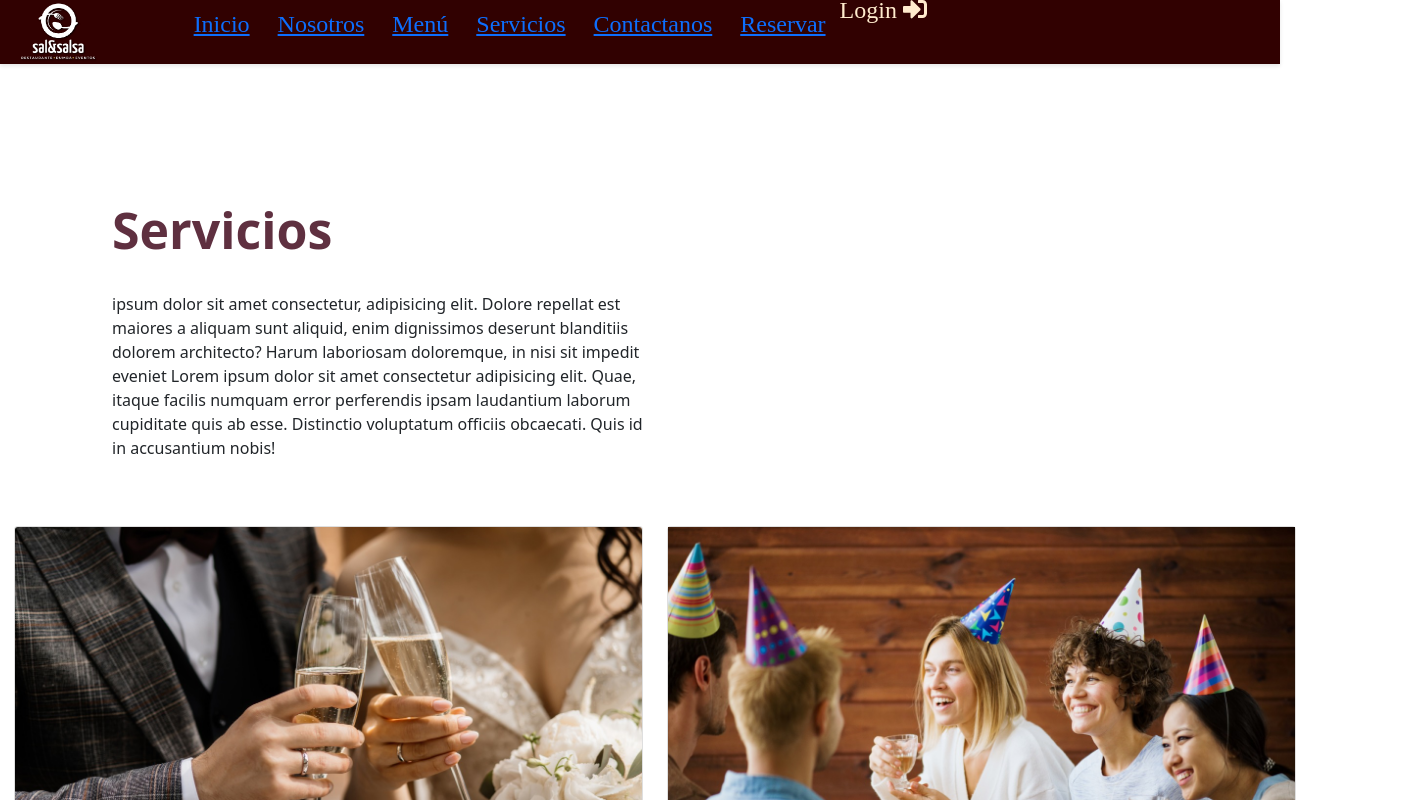
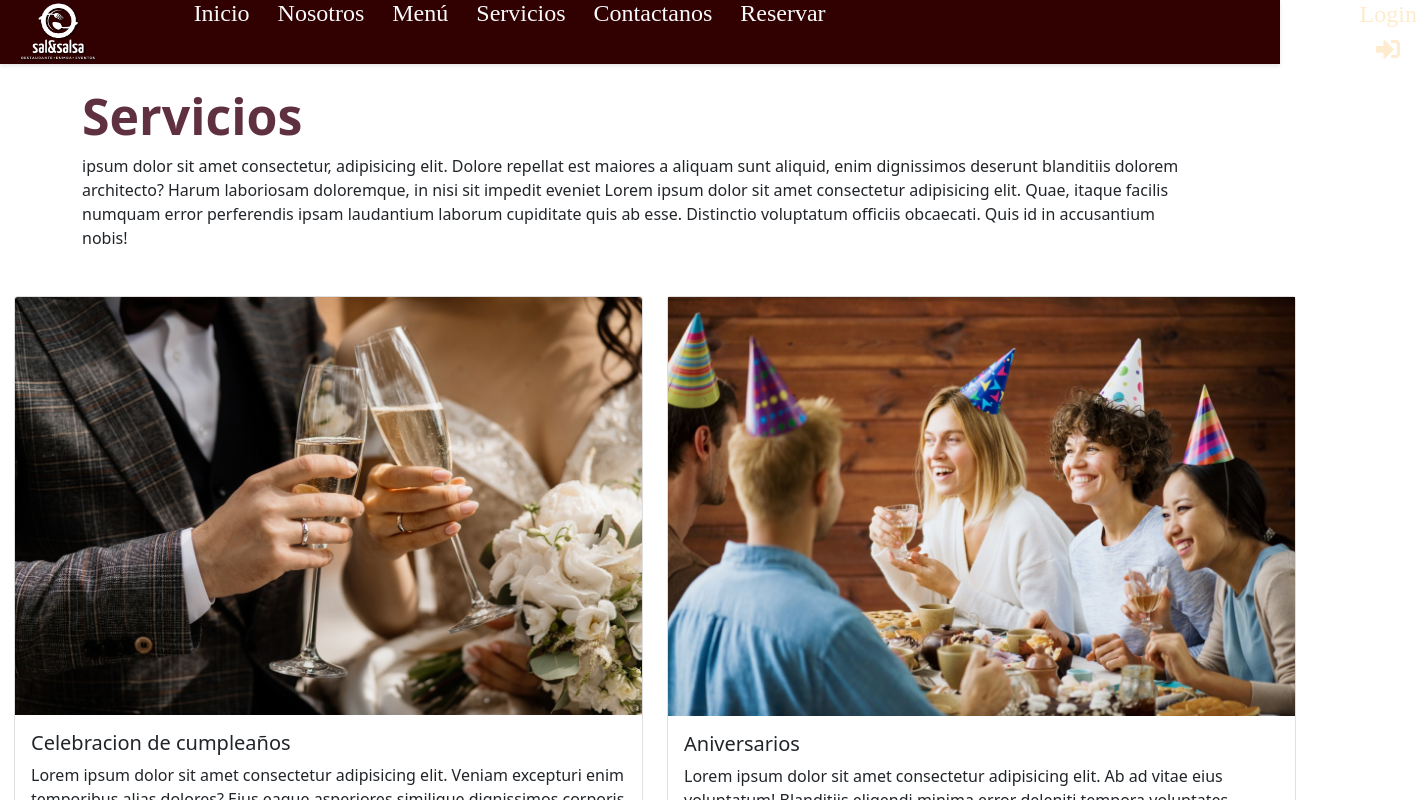
Before and after one commit to MALEROCHA03/RESTAURANTE-REACT, a React (Create React App) app: page /servicios in a window 1280 px wide. Shown: the top 800 px of the page, 1417 px wide, since content can reach past the window. Built offline with nearby package versions, Linux system fonts and the light colour scheme.

Commit message:
arreglando cositas del nav

```diff
--- a/src/components/Header/Header.jsx
+++ b/src/components/Header/Header.jsx
@@ -40,38 +40,42 @@ export const Header = () => {
         <nav className={styles.menu} style={styleMenu}>
           <ul className={styles.menuList}>
             <li className={styles.menuItem}>
-              <Link to="/">Inicio</Link>
+              <Link to="/" className="text-light text-decoration-none" >Inicio</Link>
             </li>
             <li className={styles.menuItem}>
-              <Link to="/nosotros">Nosotros</Link>
+              <Link to="/nosotros" className="text-light text-decoration-none">Nosotros</Link>
             </li>
 
             <li className={styles.menuItem}>
-              <Link to="/menú">Menú</Link>
+              <Link to="/menú" className="text-light text-decoration-none">Menú</Link>
             </li>
             <li className={styles.menuItem}>
-              <Link to="/servicios">Servicios</Link>
+              <Link to="/servicios" className="text-light text-decoration-none">Servicios</Link>
             </li>
             <li className={styles.menuItem}>
-              <Link to="/contactanos">Contactanos</Link>
+              <Link to="/contactanos" className="text-light text-decoration-none">Contactanos</Link>
             </li>
 
             <li className={styles.menuItem}>
-              <Link to="/reservar">Reservar</Link>
+              <Link to="/reservar" className="text-light text-decoration-none">Reservar</Link>
             </li>
             <li>
+
+<div className="ingresar">
+
 
             {isAuthenticated ?(
               <>
 
               <Perfil/>
-              <button className={styles.ingresar} onClick= {() => logout({ returnTo: window.location.origin } ) }> salir { element } </button>
+              <button className={styles.ingresar} onClick= {() => logout({ returnTo: window.location.origin } ) }> Salir { element } </button>
 
             </>
             ) : (
               <button className={styles.ingresar} onClick={() => loginWithRedirect()}>Login { element } </button>
-            ) }
+              ) }
 
+              </div>
             </li>
           </ul>
         </nav>
--- a/src/components/Header/Header.module.css
+++ b/src/components/Header/Header.module.css
@@ -83,7 +83,16 @@
   }
 
   .ingresar{
+    margin-left: 520px;
+    margin-top: 15px;
     background: transparent;
     border:0px ;
     color: blanchedalmond;
+    justify-content: end;
+    align-items: flex-end;
+
   }
+
+  .moverLogin{
+
+  }
--- a/src/components/Servcios/Servicios.jsx
+++ b/src/components/Servcios/Servicios.jsx
@@ -18,10 +18,9 @@ export const Service = () => {
     return (
 
         <div className="container">
-            <div className="row">
-                <div className="col-md-6">
+
+                <div className="col-md-12">
                     <h1 id="margen">Servicios</h1>
-                    <br/>
                     <p>
                         {" "}
                         ipsum dolor sit amet consectetur, adipisicing elit. Dolore repellat
@@ -33,7 +32,7 @@ export const Service = () => {
                         voluptatum officiis obcaecati. Quis id in accusantium nobis!{" "}
                     </p>
                 </div>
-            </div>
+
 
             <section id="servicios" className="container">
                 <div className="row">
--- a/src/components/Servcios/Servicos.module.css
+++ b/src/components/Servcios/Servicos.module.css
@@ -1,7 +1,3 @@
-
-.col-md-6{
-  margin-top:  300px;
-}
 
   .separar {
     margin-top: 5%;
@@ -9,7 +5,7 @@
   }
 
   h1, #margen {
-    margin-top: 20%;
+    margin-top: 2%;
     font-size: 50px;
     font-weight: 900;
     color: #5F3040FF;
```
